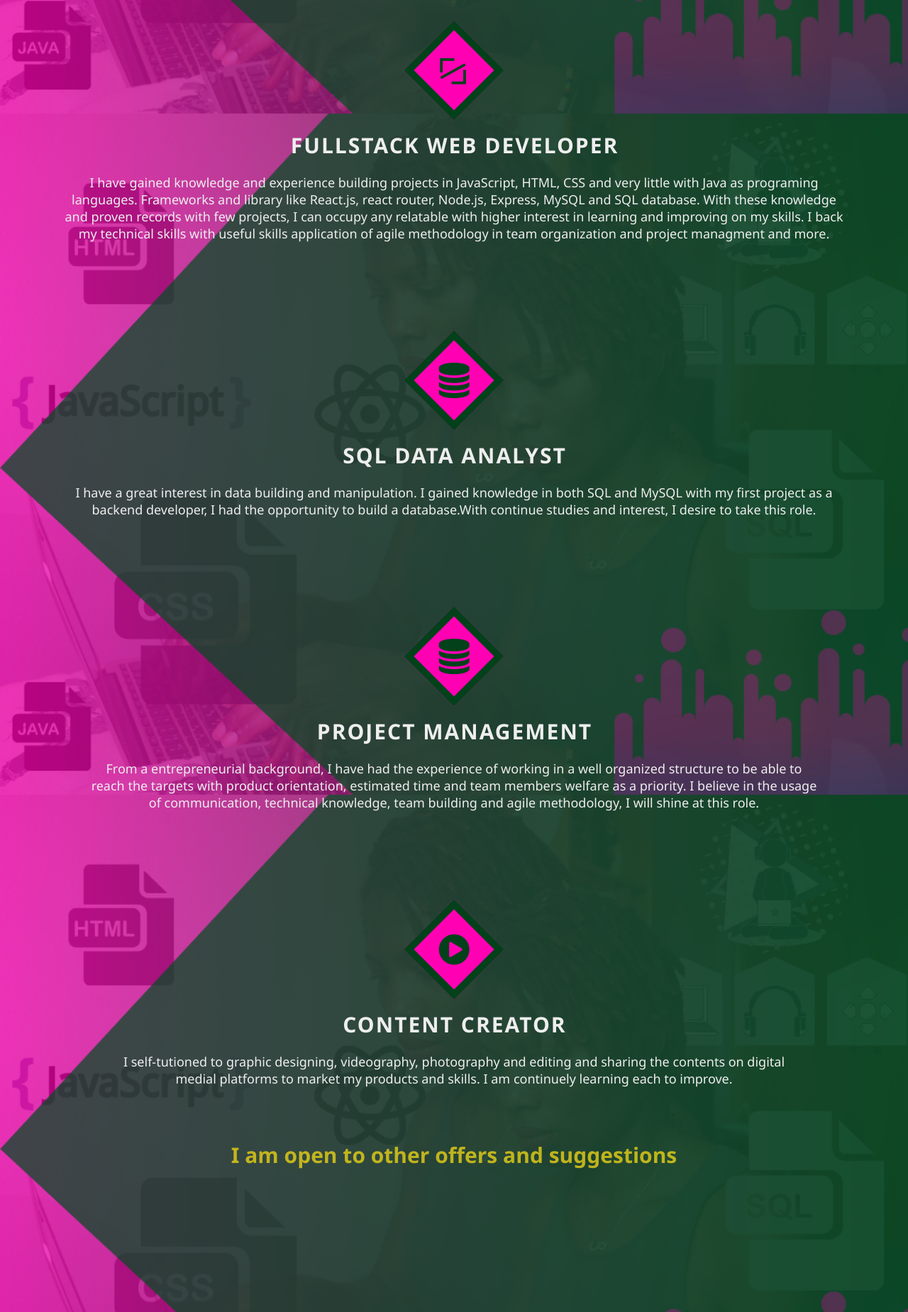
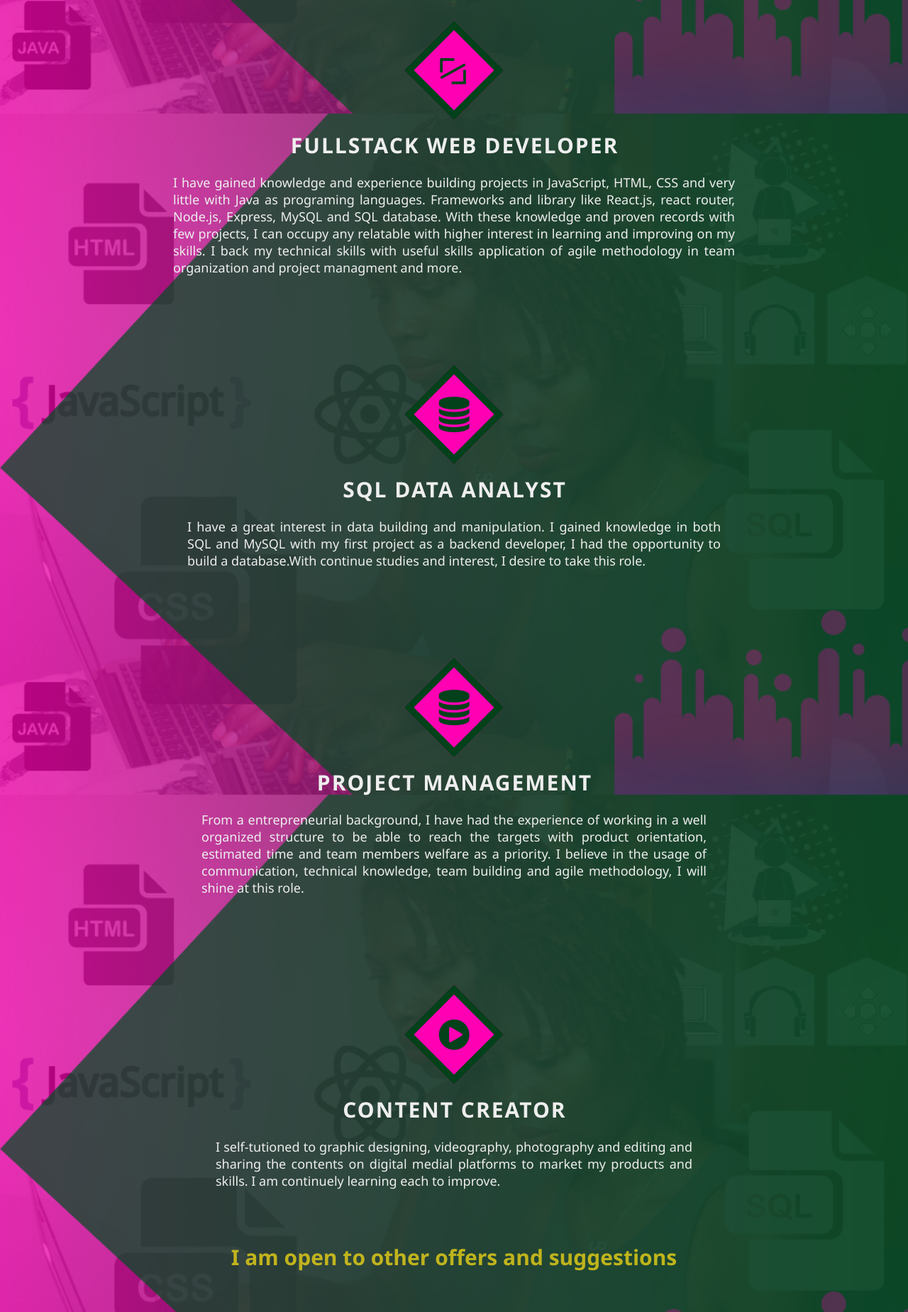
Before and after one commit to mimifitz/portfolio, a PHP site: page / in a window 1280 px wide. Shown: the part 1760-3609 px from the top of the page at 71% size. Run offline with PHP 8.4, Linux system fonts and the light colour scheme.

Commit message:
Styled class skills p text

```diff
--- a/pages/style.css
+++ b/pages/style.css
@@ -326,6 +326,12 @@ text-align: center;
     margin: 3.5rem -2px 2rem 0;
     font-size: 3rem;
 }
+
+.skills p{
+margin:  0 16rem;
+text-align: justify;
+}
+
 
 .icon-container{
     width: 10rem;
```
